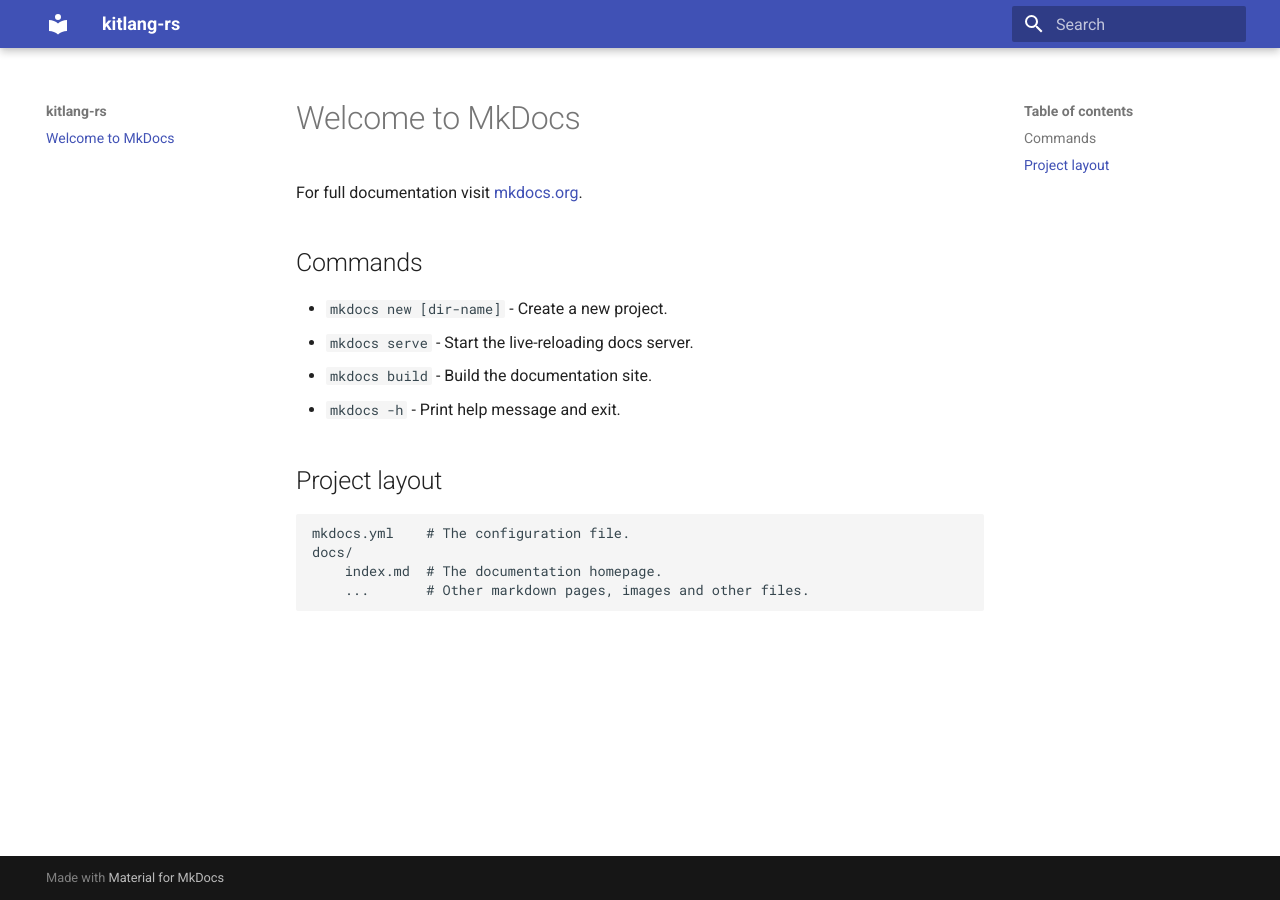
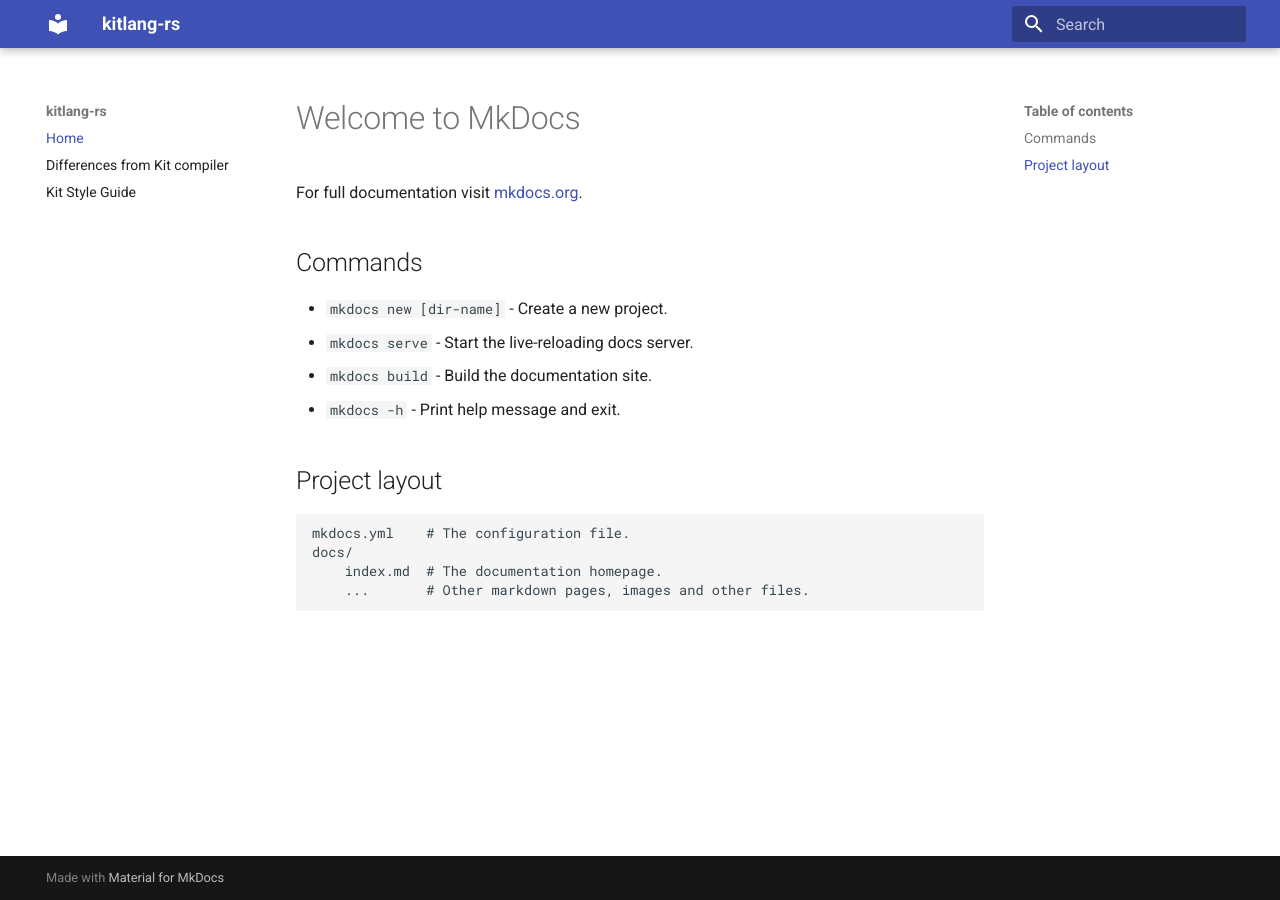
Before and after one commit to kitlang-dev/docs, an MkDocs documentation site: the page built from docs/index.md, in a window 1280 px wide. Built offline with MkDocs 1.6.1 and Material for MkDocs 9.7.7, drawn with Linux system fonts in a browser that asks for light colours.

Commit message:
add initial pages

```diff
--- a/mkdocs.yml
+++ b/mkdocs.yml
@@ -3,3 +3,8 @@ site_url: https://docs.kitlang.dev
 
 theme:
   name: material
+
+nav:
+  - Home: index.md
+  - Differences from Kit compiler: differences.md
+  - Kit Style Guide: style-guide.md
```
Also changed, not shown: docs/differences.md (added, +3 -0 lines), docs/style-guide.md (added, +1 -0 lines).
